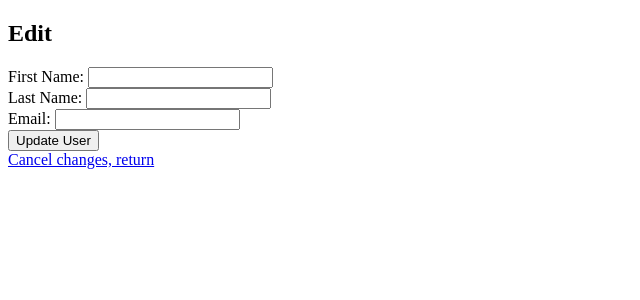
After one commit to Tculls/users_cr, a Flask app: template templates/edit_user.html in a window 1280 px wide. The commit adds this page. Shown: the top 300 px of the page, without its empty margins (0-640 px from the left). Run offline with Flask 2, Linux system fonts and the light colour scheme; the template is opened without the code that fills it, so the values that code supplies are empty.

Commit message:
Initial commit

```diff
--- a/server.py
+++ b/server.py
@@ -22,6 +22,35 @@ def create():
     User.save(request.form)
     return redirect('/users')
 
+@app.route('/user/edit/<int:id>')
+def edit(id):
+    data ={
+        "id":id
+    }
+    return render_template("edit_user.html", user=User.get(data))
+
+@app.route('/user/update', methods=['POST'])
+def update():
+    User.update(request.form)
+    return redirect('/users')
+
+@app.route('/user/destroy/<int:id>')
+def destroy(id):
+    data={
+        'id': id
+    }
+    User.destroy(data)
+    return redirect ('/users')
+
+@app.route('/user/show/<int:id>')
+def show(id):
+    data ={
+        "id":id
+    }
+    return render_template("show_user.html", user=User.get(data))
+
+
+
 
 
 if __name__ == "__main__":
--- /dev/null
+++ b/templates/edit_user.html
@@ -0,0 +1,29 @@
+<!DOCTYPE html>
+<html lang="en">
+<head>
+    <meta charset="UTF-8">
+    <meta http-equiv="X-UA-Compatible" content="IE=edge">
+    <meta name="viewport" content="width=device-width, initial-scale=1.0">
+    <title>Edit User</title>
+</head>
+<body>
+    <form action="/user/update" method="post">
+        <h2>Edit {{user.first_name}}</h2>
+        <input type="hidden" name="id" value={{user.id}}>
+        <div>
+            <label for="first_name">First Name:</label>
+            <input type="text" name="first_name" value="{{user.first_name}}">
+        </div>
+        <div>
+            <label for="last_name">Last Name:</label>
+            <input type="text" name="last_name" value="{{user.last_name}}">
+        </div>
+        <div>
+            <label for="email">Email:</label>
+            <input type="text" name="email" value="{{user.email}}">
+        </div>
+        <input type="submit" value="Update User">
+    </form>
+    <a href="/users">Cancel changes, return</a>
+</body>
+</html>
--- a/templates/users.html
+++ b/templates/users.html
@@ -15,6 +15,7 @@
                 <th>Last Name</th>
                 <th>Email</th>
                 <th>Created At</th>
+                <th>Actions</th>
             </tr>
         </thead>
         <tbody>
@@ -24,6 +25,11 @@
                 <td>{{user.last_name}}</td>
                 <td>{{user.email}}</td>
                 <td>{{user.created_at}}</td>
+                <td>
+                    <a href="/user/show/{{user.id}}">Show</a>
+                    <a href="/user/edit/{{user.id}}">Edit</a>
+                    <a href="/user/destroy/{{user.id}}">Delete</a>
+                </td>
             </tr>
             {% endfor %}
         </tbody>
```
Also changed, not shown: templates/show_user.html (added, +18 -0 lines), users.py (+19 -0 lines).
